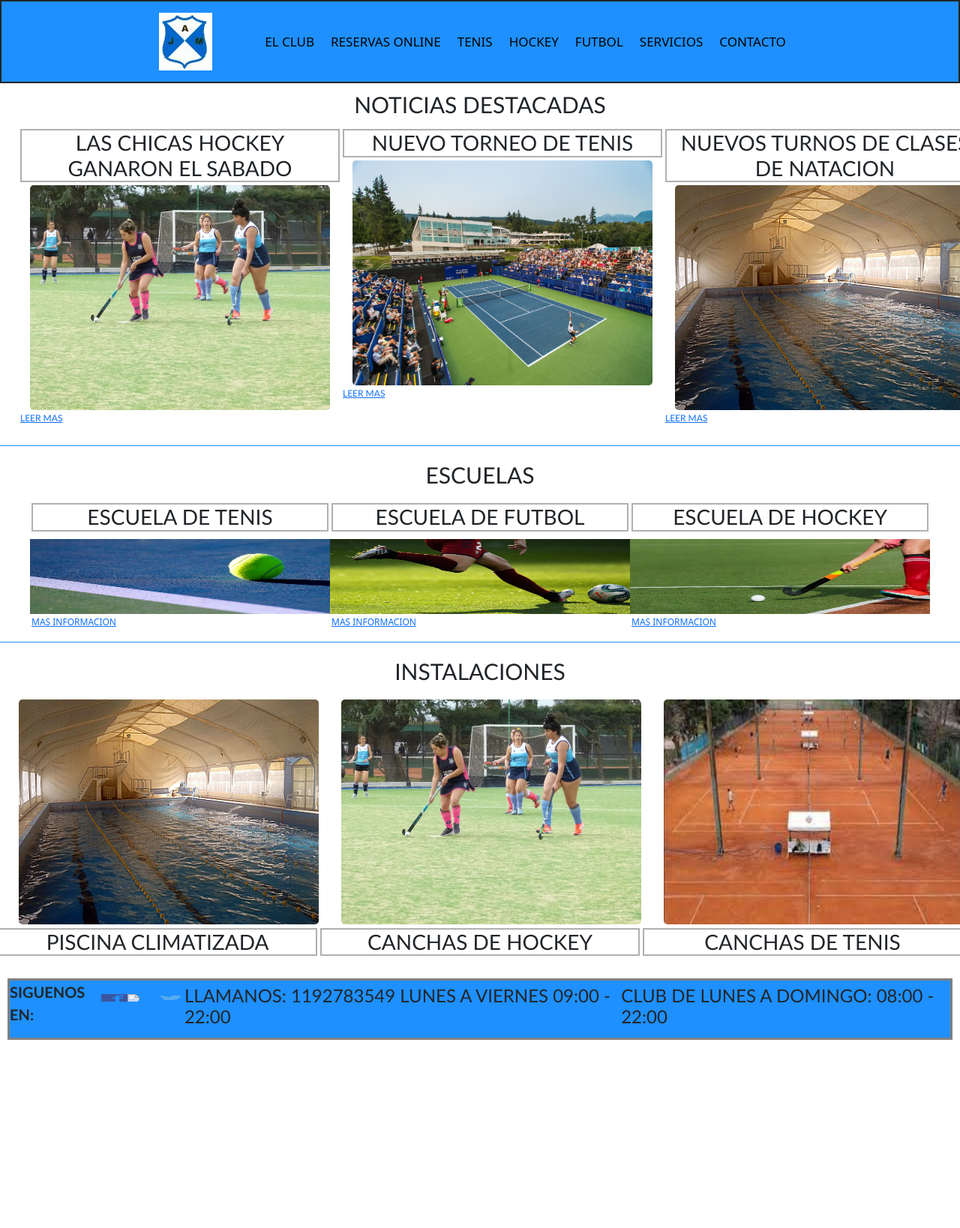
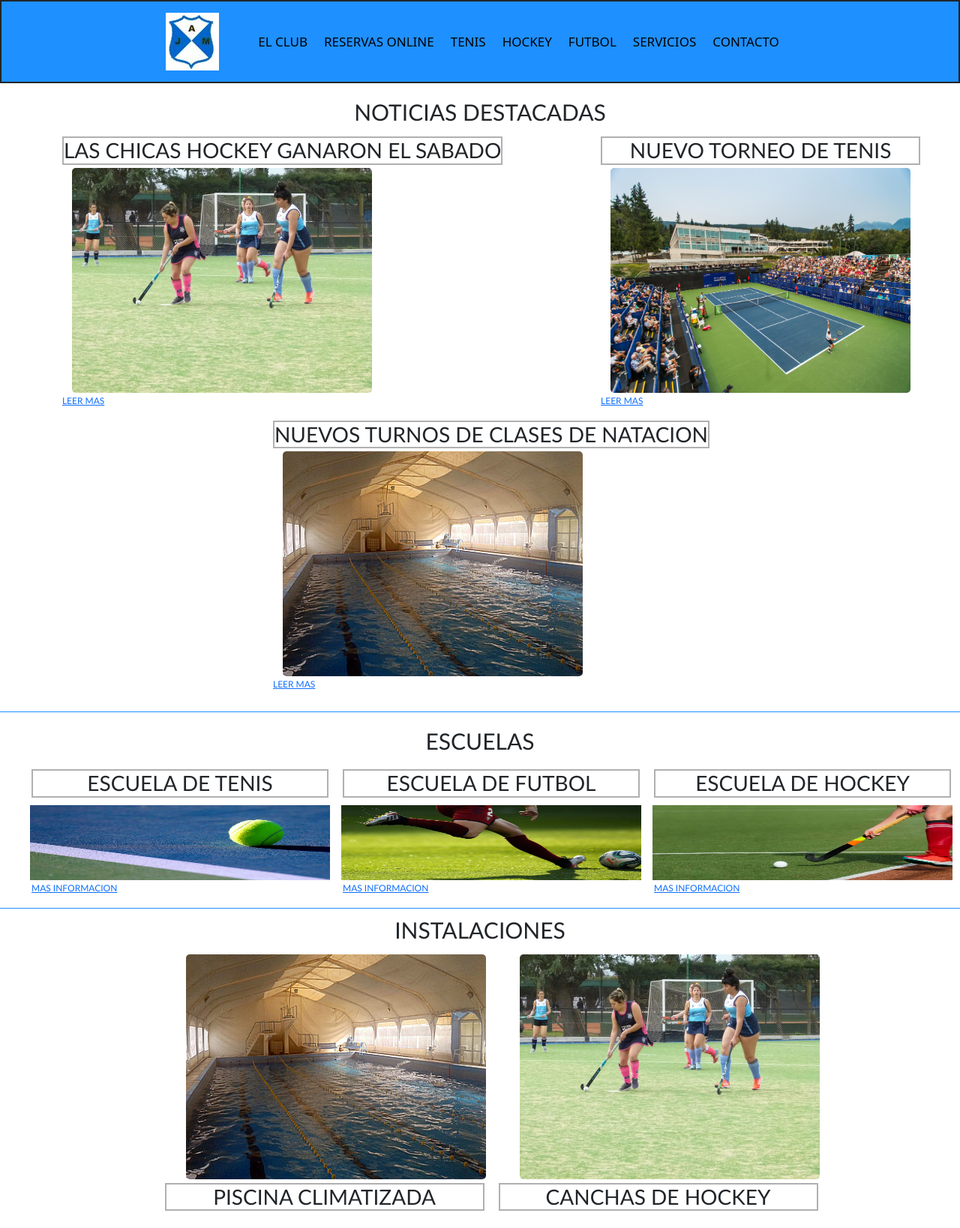
Before and after one commit to PepeFrego/Work, a website: page index.html in a window 1280 px wide. Shown: the top 1638 px of the page at 75% size. Before the commit the page ends 1387 px from the top, so only its background shows below. Drawn offline with nearby package versions, Linux system fonts and the light colour scheme.

Commit message:
actualizado archivo html

```diff
--- a/css/style.css
+++ b/css/style.css
@@ -8,9 +8,9 @@
     display: flex;
     align-items: center;
     justify-content: space-around;
-
     border: 2px solid;
     font-size: 17px;
+    width: 100%;
 
 }
 .header{
@@ -43,9 +43,14 @@ a{
     color: black;
 }
 
+main {
+    width: 100%;
+}
+
 .notice-container{
     padding: 10px;
     border-bottom: 1px solid dodgerblue;
+    width: 100%;
 
 }
 .notice-title{
@@ -54,12 +59,16 @@ a{
     font-family: 'Gill Sans', 'Gill Sans MT', Calibri, 'Trebuchet MS', sans-serif;
     font-size: 30px;
 }
-.notice{
+
+.flex{
     margin: 15px;
     display: flex;
     justify-content: space-around;
     font-size: 15px;
     font-family: 'Gill Sans', 'Gill Sans MT', Calibri, 'Trebuchet MS', sans-serif;
+    width: 100%;
+    flex-flow: wrap;
+    gap: 1em;
 
 }
 .notice a{
@@ -109,6 +118,14 @@ a{
     border: 2px solid #B0B0B0;
     margin-bottom: 0px;
 }
+
+.title {
+    text-align: center;
+    font-family: 'Gill Sans', 'Gill Sans MT', Calibri, 'Trebuchet MS', sans-serif;
+    margin: 10px;
+    font-size: 30px;
+}
+
 .escuelas-title{
     display: flex;
     justify-content: center;
@@ -167,27 +184,39 @@ a{
 .intalaciones h3{
     margin-bottom: 20px;
 }
-.footer{
+
+footer{
     border: 3px solid gray;
     display: flex;
    justify-content: center;
+   gap: 1.5em;
     margin: 10px;
     margin-bottom: 0px;
     font-family: 'Gill Sans', 'Gill Sans MT', Calibri, 'Trebuchet MS', sans-serif;
     font-size: 20px;
     background-color:dodgerblue;
 }
-.footer img{
+footer img{
     height: 40px;
     width: 40px;
-    padding-bottom: 30px;
 }
 .social-media {
-display: inline-flex;
-justify-content: baseline;
+display: flex;
+flex-direction: column;
 align-items: center;
+gap: .5em;
+}
 
+.social-media p {
+    margin-bottom: 0;
 }
+
+.social-media div {
+    display: flex;
+    flex-direction: row;
+    gap: .25em;
+}
+
 .contact{
     display: flex;
     justify-content: baseline;
@@ -212,8 +241,17 @@ align-items: center;
     text-decoration: none;
     color: black;
 }
-.inscription{
-   display: flex;
+
+form {
+    padding: 0 1em;
+}
+
+form .input{
+    margin-top: .5em;
+}
+
+form .input label {
+    display: block !important;
 }
 
 h3{
@@ -223,11 +261,13 @@ h3{
     margin-left: 2px;
     margin-right: 2px;
 }
+
 /* Mobile*/
 @media only screen and (max-width: 500px) {
 .header{
 width: 490px;
 justify-content: space-between;
+min-height: 80px;
 }
 .header-container {
     font-size: 10px;
@@ -240,11 +280,15 @@ justify-content: space-between;
 }
 .header-main li{
     margin: 2px;
-
+}
 
 }
 
-}
+
+
+
+
+
 
 /* Tablet*/
 @media only screen and (min-widht: 501px) and (max-width: 980px) {
--- a/index.html
+++ b/index.html
@@ -10,11 +10,9 @@
 </head>
 <body>
     <header class="header-container">
-        <div>
             <nav class="header">
                 <div class="logo"><img src="./Res/Screenshot_1.png" alt="logo-liga-de-padres"></div>
                     <ul class="header-main" id="header-main">
-                        <li class="item-logo"></li>
                         <li class="item-el-club"><a href="./index.html">EL CLUB</a></li>
                         <li class="item-reservas"><a href="">RESERVAS ONLINE</a></li>
                         <li class="item-tenis"><a href="./pages/tenis-inscription.html">TENIS</a></li>
@@ -22,13 +20,13 @@
                         <li class="item-futbol"><a href="./pages/futbol.html">FUTBOL</a></li>
                         <li class="item-servicios"><a href="">SERVICIOS</a></li>
                         <li class="item-contacto"><a href="">CONTACTO</a></li>
+                        </ul>
             </nav>
-        </div>
     </header>
     <main>
         <section class="notice-container">
-            <h2 class="notice-title">NOTICIAS DESTACADAS</h2>
-                <div class="notice">
+            <h2 class="title">NOTICIAS DESTACADAS</h2>
+                <div class="notice flex">
                     <article class="notice1">
                         <h3>LAS CHICAS HOCKEY GANARON EL SABADO</h3>
                             <img src="./Res/hockey.jpg" alt="hockey">
@@ -50,8 +48,8 @@
         </section>
 
         <section class="escuelas-container">
-            <h2 class="escuelas-title">ESCUELAS</h2>
-                <div class="escuelas">
+            <h2 class="title">ESCUELAS</h2>
+                <div class="escuelas flex">
                     <article class="escuela-tenis">
                         <h3>ESCUELA DE TENIS</h3>
                         <img src="./Res/tenis ball.jpg" alt="pelota-de-tenis">
@@ -72,8 +70,8 @@
 
 
         <section class="intalaciones-container">
-            <h2 class="intalaciones-title">INSTALACIONES</h2>
-            <div class="intalaciones">
+            <h2 class="title">INSTALACIONES</h2>
+            <div class="intalaciones flex">
                 <article class="intalacion-piscina">
                     <img src="./Res/Piscina.jpg" alt="piscina-liga-de-padres">
                     <h3> PISCINA CLIMATIZADA</h3>
@@ -89,12 +87,14 @@
             </div>
         </section>
     </main>
-        <footer class="footer">
+        <footer>
         <article class="social-media">
-        <p><b>SIGUENOS EN:</b></p>
-        <img src="./Res/facebook-icon.png" alt="facebook-icon">
-        <img src="./Res/instagram-icon.webp" alt="instagram-icon">
-        <img src="./Res/twitter-icon.png" alt="twitter-icon">
+        <p>SIGUENOS EN:</p>
+        <div>
+            <img src="./Res/facebook-icon.png" alt="facebook-icon">
+            <img src="./Res/instagram-icon.webp" alt="instagram-icon">
+            <img src="./Res/twitter-icon.png" alt="twitter-icon">
+        </div>
         </article>
         <article class="contact">
         <h4 class="h4-llamanos">LLAMANOS: 1192783549 LUNES A VIERNES 09:00 - 22:00</h4>
--- a/style.css
+++ /dev/null
@@ -1,216 +0,0 @@
-*{
-    margin: 0;
-    padding: 0;
-}
-.header-container{
-    background-color:dodgerblue;
-    padding: 15px;
-    display: flex;
-    align-items: center;
-    justify-content: space-around;
-
-    border: 2px solid;
-    font-size: 17px;
-
-}
-.header{
-
-    display: flex;
-    text-decoration: none;
-    align-items: center;
-
-}
-
-.header-main{
-    display: flex;
-    justify-content: space-around;
-    align-items: center;
-
-}
-
-.header-main, li{
-    margin: 9px;
-    list-style:none
-}
-
-.logo{
-    display: flex;
-    justify-content: left;
-}
-a{
-    text-decoration: none;
-    padding: 2px;
-    color: black;
-}
-
-.notice-container{
-    padding: 10px;
-    border-bottom: 1px solid dodgerblue;
-
-}
-.notice-title{
-    display: flex;
-    justify-content: center;
-    font-family: 'Gill Sans', 'Gill Sans MT', Calibri, 'Trebuchet MS', sans-serif;
-    font-size: 30px;
-}
-.notice{
-    margin: 15px;
-    display: flex;
-    justify-content: space-between;
-    font-size: 15px;
-    font-family: 'Gill Sans', 'Gill Sans MT', Calibri, 'Trebuchet MS', sans-serif;
-
-}
-.notice a{
-    display: flex;
-    justify-content: baseline;
-    align-items: flex-start;
-    font-size: 12px;
-}
-
-.notice1 img{
-    margin: 15px;
-    margin-bottom: 0px;
-    height:1fr;
-    width: 400px;
-    border-radius: 5px;
-    margin-top: 4px;
-}
-
-.notice1 h3{
-    display: flex;
-    text-align: center;
-}
-.notice2 img{
-    margin: 15px;
-    margin-bottom: 0px;
-    height:300px;
-    width: 400px;
-    border-radius: 5px;
-    margin-top: 4px;
-}
-.notice2 h3{
-    display: flex;
-
-}
-.notice3 img{
-    margin: 15px;
-    margin-bottom: 0px;
-    height:300px;
-    width: 400px;
-    border-radius: 5px;
-    margin-top: 4px;
-}
-.notice h3{
-    display: flex;
-    text-align: center;
-    border: 2px solid #B0B0B0;
-    margin-bottom: 0px;
-}
-.escuelas-title{
-    display: flex;
-    justify-content: center;
-    font-family: 'Gill Sans', 'Gill Sans MT', Calibri, 'Trebuchet MS', sans-serif;
-    margin: 10px;
-    font-size: 30px;
-}
-.escuelas{
-    display: flex;
-    justify-content: center;
-    margin-top: 20px;
-    margin-bottom: 5px;
-
-}
-.escuelas h3{
-    font-family: 'Gill Sans', 'Gill Sans MT', Calibri, 'Trebuchet MS', sans-serif;
-    margin-bottom: 10px;
-}
-.escuelas img{
-    height: 100px;
-    width: 400px;
-    overflow: hidden;
-    position: relative;
-}
-.escuelas a{
-    display: flex;
-    justify-content: baseline;
-    align-items: flex-start;
-    font-size: 12px;
-
-}
-.escuelas-container{
-    padding: 10px;
-    border-bottom: 1px solid dodgerblue;
-}
-
-.intalaciones-title{
-    display: flex;
-    justify-content: center;
-    margin: 20px;
-    font-family: 'Gill Sans', 'Gill Sans MT', Calibri, 'Trebuchet MS', sans-serif;
-    font-size: 30px;
-}
-.intalaciones{
-    display: flex;
-    justify-content: center;
-    font-family: 'Gill Sans', 'Gill Sans MT', Calibri, 'Trebuchet MS', sans-serif;
-}
-.intalaciones img{
-    height: 300px;
-    width: 400px;
-    margin-left: 30px;
-    border-radius: 5px;
-    margin-bottom: 5px;
-}
-.intalaciones h3{
-    margin-bottom: 20px;
-}
-.footer{
-    border: 3px solid gray;
-    display: flex;
-   justify-content: center;
-    margin: 10px;
-    margin-bottom: 0px;
-    font-family: 'Gill Sans', 'Gill Sans MT', Calibri, 'Trebuchet MS', sans-serif;
-    font-size: 20px;
-    background-color:dodgerblue;
-}
-.footer img{
-    height: 40px;
-    width: 40px;
-    padding-bottom: 30px;
-}
-.social-media {
-display: inline-flex;
-justify-content: baseline;
-align-items: center;
-
-}
-.contact{
-    display: flex;
-    justify-content: baseline;
-    align-items: center;
-}
-
-.contact, img{
-    display: flex;
-    justify-content:center;
-    align-items: center;
-}
-
-.h4-llamanos{
-    display: flex;
-    justify-content: center;
-
-}
-.h4-horario{
-    padding-left: 7px;
-}
-#header-main a{
-    text-decoration: none;
-    color: black;
-}
-.inscription{
-   display: flex;
-}
```
Also changed, not shown: pages/tenis-inscription.html (+18 -16 lines).
